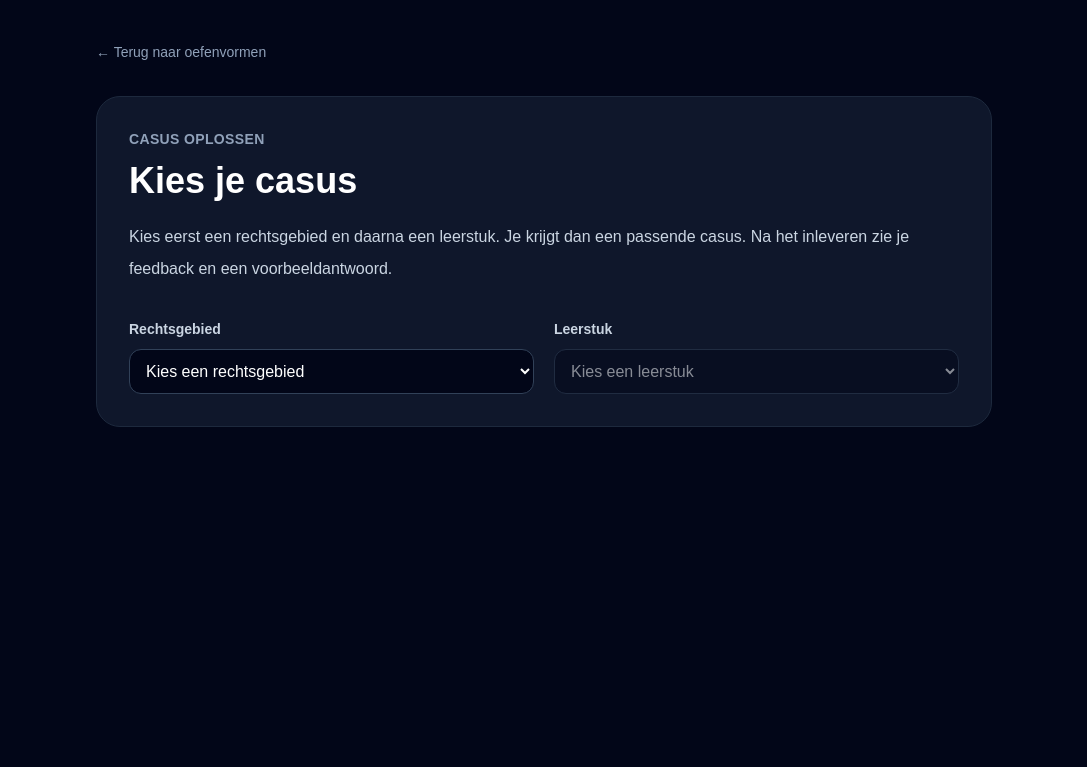
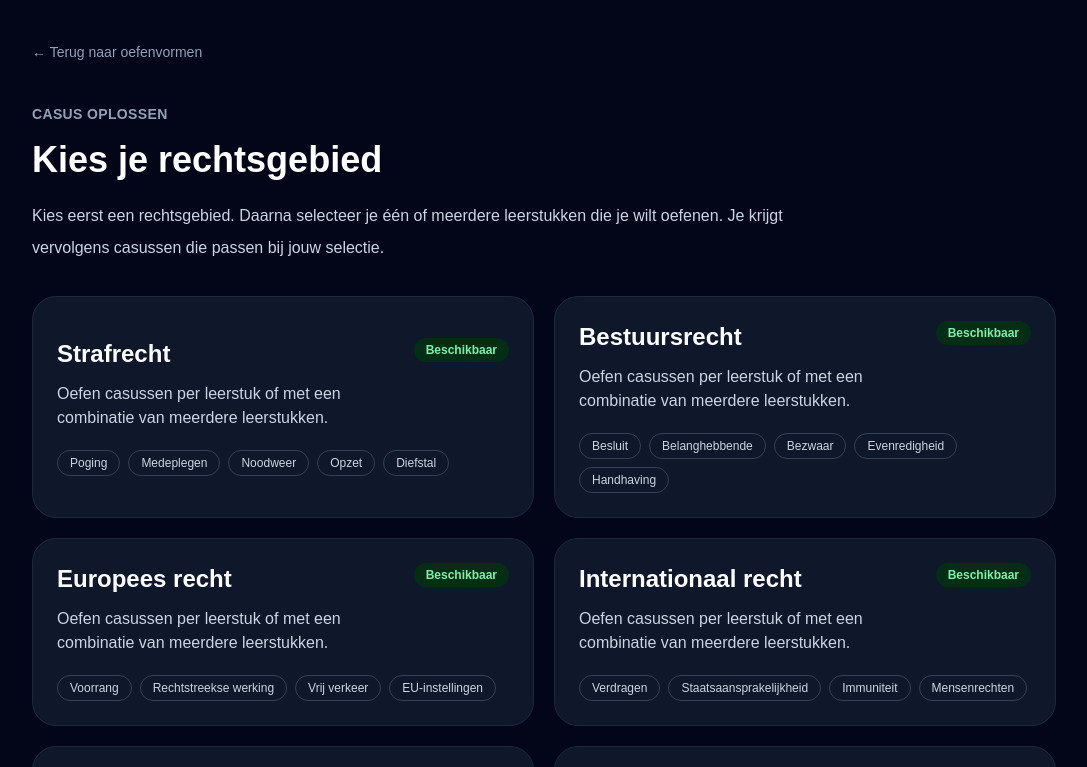
Before and after one commit to jneeleman2005-cmyk/casuscoach, a Next.js app: page /casus in a window 1280 px wide. Shown: the top 767 px of the page, without its empty margins (96-1183 px from the left). Built offline with nearby package versions, Linux system fonts and the light colour scheme.

Commit message:
Verbeter casusselectie met scroll naar leerstukken

```diff
--- a/app/casus/page.tsx
+++ b/app/casus/page.tsx
@@ -1,16 +1,18 @@
 "use client";
 
-import { useMemo, useState } from "react";
+import { useMemo, useRef, useState } from "react";
 
 const subjects = [
   {
     name: "Strafrecht",
     slug: "strafrecht",
+    available: true,
     topics: ["Poging", "Medeplegen", "Noodweer", "Opzet", "Diefstal"],
   },
   {
     name: "Bestuursrecht",
     slug: "bestuursrecht",
+    available: true,
     topics: [
       "Besluit",
       "Belanghebbende",
@@ -22,6 +24,7 @@
   {
     name: "Europees recht",
     slug: "europees-recht",
+    available: true,
     topics: [
       "Voorrang",
       "Rechtstreekse werking",
@@ -32,11 +35,18 @@
   {
     name: "Internationaal recht",
     slug: "internationaal-recht",
-    topics: ["Verdragen", "Staatsaansprakelijkheid", "Immuniteit", "Mensenrechten"],
+    available: true,
+    topics: [
+      "Verdragen",
+      "Staatsaansprakelijkheid",
+      "Immuniteit",
+      "Mensenrechten",
+    ],
   },
   {
     name: "Staatsrecht",
     slug: "staatsrecht",
+    available: true,
     topics: [
       "Grondrechten",
       "Trias politica",
@@ -47,16 +57,24 @@
   {
     name: "Goederenrecht",
     slug: "goederenrecht",
+    available: true,
     topics: ["Eigendom", "Bezit", "Houderschap", "Overdracht"],
   },
   {
     name: "Bedrijfsrecht",
     slug: "bedrijfsrecht",
-    topics: ["BV", "NV", "Bestuurdersaansprakelijkheid", "Vertegenwoordiging"],
+    available: true,
+    topics: [
+      "BV",
+      "NV",
+      "Bestuurdersaansprakelijkheid",
+      "Vertegenwoordiging",
+    ],
   },
   {
     name: "Openbare orde recht",
     slug: "openbare-orde-recht",
+    available: true,
     topics: [
       "APV",
       "Noodbevel",
@@ -67,7 +85,7 @@
   },
 ];
 
-const exampleCases = [
+const cases = [
   {
     subject: "strafrecht",
     topic: "Poging",
@@ -77,6 +95,22 @@
       "PROC/IRAC: De vraag is of Daan strafbaar is wegens poging. Voor poging is vereist dat sprake is van een voornemen tot het plegen van een misdrijf en een begin van uitvoering. Daan wilde de jas uit de auto wegnemen en heeft de autoruit al ingeslagen om die jas te pakken. Die gedraging is naar uiterlijke verschijningsvorm gericht op voltooiing van de diefstal. Daarom ligt strafbare poging tot diefstal voor de hand.",
   },
   {
+    subject: "strafrecht",
+    topic: "Medeplegen",
+    title: "De uitkijk bij de scooter",
+    text: "Noah forceert het slot van een scooter. Sam staat op de hoek van de straat op de uitkijk en waarschuwt Noah als er iemand aankomt. Zij hadden vooraf afgesproken de scooter samen te stelen. Beoordeel of Sam als medepleger kan worden aangemerkt.",
+    modelAnswer:
+      "PROC/IRAC: De vraag is of Sam medepleger is. Voor medeplegen is vereist dat sprake is van nauwe en bewuste samenwerking en een voldoende significante bijdrage. Sam heeft vooraf afspraken gemaakt en levert tijdens de uitvoering een actieve bijdrage door op de uitkijk te staan. Daardoor kan zijn bijdrage voldoende gewicht hebben. Medeplegen ligt daarom voor de hand.",
+  },
+  {
+    subject: "strafrecht",
+    topic: "Noodweer",
+    title: "De klap op straat",
+    text: "Mila wordt op straat plotseling aangevallen door iemand die haar meerdere vuistslagen geeft. Zij duwt de aanvaller hard weg, waardoor die valt en letsel oploopt. Beoordeel of Mila een beroep op noodweer kan doen.",
+    modelAnswer:
+      "PROC/IRAC: De vraag is of Mila een beroep op noodweer kan doen. Noodweer vereist een ogenblikkelijke wederrechtelijke aanranding en een noodzakelijke en proportionele verdediging. Mila werd plotseling fysiek aangevallen en verdedigde zich door de aanvaller weg te duwen. Als die reactie noodzakelijk en niet disproportioneel was, kan noodweer slagen.",
+  },
+  {
     subject: "bestuursrecht",
     topic: "Belanghebbende",
     title: "Festival in het park",
@@ -84,34 +118,112 @@
     modelAnswer:
       "PROC/IRAC: De vraag is of de bewoner belanghebbende is. Daarvoor moet sprake zijn van een eigen, persoonlijk, objectief bepaalbaar, actueel en rechtstreeks belang. Omdat de bewoner op 50 meter afstand woont, kan hij feitelijke gevolgen van enige betekenis ondervinden, zoals geluidsoverlast. Daarom kan hij waarschijnlijk als belanghebbende worden aangemerkt.",
   },
+  {
+    subject: "bestuursrecht",
+    topic: "Besluit",
+    title: "De afgewezen vergunning",
+    text: "Een student vraagt een evenementenvergunning aan bij de gemeente. De burgemeester wijst de aanvraag schriftelijk af. Beoordeel of deze afwijzing een besluit is in de zin van de Awb.",
+    modelAnswer:
+      "PROC/IRAC: De vraag is of de afwijzing een besluit is. Een besluit is een schriftelijke beslissing van een bestuursorgaan inhoudende een publiekrechtelijke rechtshandeling. De burgemeester is een bestuursorgaan, de afwijzing is schriftelijk en gericht op rechtsgevolg, namelijk het niet verkrijgen van de vergunning. De afwijzing is daarom waarschijnlijk een besluit.",
+  },
+  {
+    subject: "goederenrecht",
+    topic: "Eigendom",
+    title: "De verkochte laptop",
+    text: "Lars verkoopt zijn laptop aan Emma. Zij spreken af dat Emma direct eigenaar wordt, maar de laptop blijft nog een week bij Lars liggen. Beoordeel welke vereisten relevant zijn voor overdracht van eigendom.",
+    modelAnswer:
+      "PROC/IRAC: De vraag is of de eigendom rechtsgeldig is overgedragen. Voor overdracht is vereist: een geldige titel, beschikkingsbevoegdheid en levering. De koopovereenkomst kan de titel vormen en Lars lijkt beschikkingsbevoegd als eigenaar. Daarnaast moet levering plaatsvinden op de wettelijk voorgeschreven wijze. Zonder levering is Emma nog niet automatisch eigenaar.",
+  },
 ];
 
 export default function CasusPage() {
   const [selectedSubject, setSelectedSubject] = useState("");
-  const [selectedTopic, setSelectedTopic] = useState("");
+  const [selectedTopics, setSelectedTopics] = useState<string[]>([]);
+  const [hasStarted, setHasStarted] = useState(false);
+  const [currentCaseIndex, setCurrentCaseIndex] = useState(0);
   const [answer, setAnswer] = useState("");
   const [submitted, setSubmitted] = useState(false);
 
+  const topicsSectionRef = useRef<HTMLElement | null>(null);
+
   const subject = subjects.find((item) => item.slug === selectedSubject);
 
-  const selectedCase = useMemo(() => {
-    return (
-      exampleCases.find(
-        (item) => item.subject === selectedSubject && item.topic === selectedTopic
-      ) ?? {
-        title: "Voorbeeldcasus",
-        text: `Dit is een voorbeeldcasus voor ${
+  const filteredCases = useMemo(() => {
+    const matchingCases = cases.filter((item) => {
+      return item.subject === selectedSubject && selectedTopics.includes(item.topic);
+    });
+
+    if (matchingCases.length > 0) {
+      return matchingCases;
+    }
+
+    if (selectedSubject && selectedTopics.length > 0) {
+      return selectedTopics.map((topic) => ({
+        subject: selectedSubject,
+        topic,
+        title: `${subject?.name ?? "Rechtsgebied"} · ${topic}`,
+        text: `Dit is een tijdelijke voorbeeldcasus voor ${
           subject?.name ?? "het gekozen rechtsgebied"
-        } - ${
-          selectedTopic || "het gekozen leerstuk"
-        }. Later vullen we hier per leerstuk echte casussen in.`,
+        } over het leerstuk ${topic}. Later kun je hier een echte casus voor invullen.`,
         modelAnswer:
-          "Dit is een voorlopig voorbeeldantwoord. Later wordt dit vervangen door een inhoudelijk uitgewerkt antwoord volgens PROC/IRAC.",
+          "Dit is een tijdelijk voorbeeldantwoord. Later vervangen we dit door een volledig uitgewerkt voorbeeldantwoord volgens PROC/IRAC.",
+      }));
     }
-    );
-  }, [selectedSubject, selectedTopic, subject?.name]);
 
-  function handleSubmit() {
+    return [];
+  }, [selectedSubject, selectedTopics, subject?.name]);
+
+  const currentCase = filteredCases[currentCaseIndex];
+
+  function selectSubject(slug: string) {
+    setSelectedSubject(slug);
+    setSelectedTopics([]);
+
+    setTimeout(() => {
+      topicsSectionRef.current?.scrollIntoView({
+        behavior: "smooth",
+        block: "start",
+      });
+    }, 0);
+  }
+
+  function toggleTopic(topic: string) {
+    setSelectedTopics((previous) => {
+      if (previous.includes(topic)) {
+        return previous.filter((item) => item !== topic);
+      }
+
+      return [...previous, topic];
+    });
+  }
+
+  function selectAllTopics() {
+    if (!subject) return;
+    setSelectedTopics(subject.topics);
+  }
+
+  function clearTopics() {
+    setSelectedTopics([]);
+  }
+
+  function startPractice() {
+    if (!selectedSubject) {
+      alert("Kies eerst een rechtsgebied.");
+      return;
+    }
+
+    if (selectedTopics.length === 0) {
+      alert("Kies minimaal één leerstuk.");
+      return;
+    }
+
+    setHasStarted(true);
+    setCurrentCaseIndex(0);
+    setAnswer("");
+    setSubmitted(false);
+  }
+
+  function submitAnswer() {
     if (answer.trim().length < 20) {
       alert("Schrijf eerst een iets uitgebreider antwoord.");
       return;
@@ -120,90 +232,55 @@
     setSubmitted(true);
   }
 
+  function nextCase() {
+    const nextIndex = currentCaseIndex + 1;
+
+    if (nextIndex >= filteredCases.length) {
+      setHasStarted(false);
+      setCurrentCaseIndex(0);
+      setAnswer("");
+      setSubmitted(false);
+      return;
+    }
+
+    setCurrentCaseIndex(nextIndex);
+    setAnswer("");
+    setSubmitted(false);
+  }
+
+  function backToSelection() {
+    setHasStarted(false);
+    setCurrentCaseIndex(0);
+    setAnswer("");
+    setSubmitted(false);
+  }
+
+  if (hasStarted && currentCase) {
     return (
       <main className="min-h-screen bg-slate-950 px-6 py-10 text-white">
         <div className="mx-auto max-w-4xl">
-        <a href="/oefenen" className="text-sm text-slate-400 hover:text-white">
-          ← Terug naar oefenvormen
-        </a>
+          <button
+            onClick={backToSelection}
+            className="text-sm text-slate-400 hover:text-white"
+          >
+            ← Terug naar selectie
+          </button>
 
           <section className="mt-8 rounded-3xl border border-slate-800 bg-slate-900 p-8">
+            <div className="flex flex-col gap-4 sm:flex-row sm:items-center sm:justify-between">
               <p className="text-sm font-semibold uppercase tracking-wide text-slate-400">
-            Casus oplossen
+                {subject?.name} · {currentCase.topic}
               </p>
 
-          <h1 className="mt-3 text-4xl font-bold">Kies je casus</h1>
-
-          <p className="mt-5 leading-8 text-slate-300">
-            Kies eerst een rechtsgebied en daarna een leerstuk. Je krijgt dan
-            een passende casus. Na het inleveren zie je feedback en een
-            voorbeeldantwoord.
+              <p className="rounded-full border border-slate-700 px-4 py-2 text-sm text-slate-300">
+                Casus {currentCaseIndex + 1} van {filteredCases.length}
               </p>
-
-          <div className="mt-8 grid gap-5 md:grid-cols-2">
-            <div>
-              <label className="text-sm font-semibold text-slate-300">
-                Rechtsgebied
-              </label>
-
-              <select
-                value={selectedSubject}
-                onChange={(event) => {
-                  setSelectedSubject(event.target.value);
-                  setSelectedTopic("");
-                  setSubmitted(false);
-                  setAnswer("");
-                }}
-                className="mt-2 w-full rounded-xl border border-slate-700 bg-slate-950 p-3 text-white"
-              >
-                <option value="">Kies een rechtsgebied</option>
-                {subjects.map((item) => (
-                  <option key={item.slug} value={item.slug}>
-                    {item.name}
-                  </option>
-                ))}
-              </select>
             </div>
 
-            <div>
-              <label className="text-sm font-semibold text-slate-300">
-                Leerstuk
-              </label>
+            <h1 className="mt-6 text-3xl font-bold">{currentCase.title}</h1>
 
-              <select
-                value={selectedTopic}
-                onChange={(event) => {
-                  setSelectedTopic(event.target.value);
-                  setSubmitted(false);
-                  setAnswer("");
-                }}
-                disabled={!subject}
-                className="mt-2 w-full rounded-xl border border-slate-700 bg-slate-950 p-3 text-white disabled:opacity-50"
-              >
-                <option value="">Kies een leerstuk</option>
-                {subject?.topics.map((topic) => (
-                  <option key={topic} value={topic}>
-                    {topic}
-                  </option>
-                ))}
-              </select>
-            </div>
-          </div>
-
-          {selectedSubject && selectedTopic && (
-            <div className="mt-8">
-              <div className="rounded-2xl border border-slate-700 bg-slate-950 p-6">
-                <p className="text-sm font-semibold uppercase tracking-wide text-slate-500">
-                  {subject?.name} · {selectedTopic}
-                </p>
-
-                <h2 className="mt-3 text-2xl font-bold">
-                  {selectedCase.title}
-                </h2>
-
-                <p className="mt-4 leading-8 text-slate-300">
-                  {selectedCase.text}
-                </p>
+            <div className="mt-6 rounded-2xl border border-slate-700 bg-slate-950 p-6">
+              <p className="leading-8 text-slate-300">{currentCase.text}</p>
             </div>
 
             <div className="mt-6">
@@ -219,13 +296,13 @@
               />
             </div>
 
+            {!submitted && (
               <button
-                onClick={handleSubmit}
+                onClick={submitAnswer}
                 className="mt-5 rounded-xl bg-white px-6 py-3 font-semibold text-slate-950 transition hover:bg-slate-200"
               >
                 Lever antwoord in
               </button>
-            </div>
             )}
 
             {submitted && (
@@ -237,15 +314,14 @@
 
                   <p className="mt-4 leading-8 text-slate-200">
                     Dit is nu nog vaste demo-feedback. Straks koppelen we hier AI
-                  aan. Dan beoordeelt het systeem of je rechtsvraag,
-                  rechtsregel, toepassing en conclusie juridisch sterk genoeg
-                  zijn.
+                    aan. Dan beoordeelt het systeem je antwoord op rechtsvraag,
+                    regel, toepassing en conclusie.
                   </p>
 
                   <ul className="mt-4 list-disc space-y-2 pl-5 text-slate-300">
-                  <li>Controleer of je begint met een duidelijke rechtsvraag.</li>
+                    <li>Begin met een duidelijke rechtsvraag.</li>
                     <li>Noem de juiste rechtsregel of toetsingsmaatstaf.</li>
-                  <li>Pas de regel concreet toe op de feiten uit de casus.</li>
+                    <li>Pas de regel concreet toe op de feiten.</li>
                     <li>Eindig met een duidelijke conclusie.</li>
                   </ul>
                 </div>
@@ -254,9 +330,18 @@
                   <h2 className="text-2xl font-bold">Voorbeeldantwoord</h2>
 
                   <p className="mt-4 leading-8 text-slate-200">
-                  {selectedCase.modelAnswer}
+                    {currentCase.modelAnswer}
                   </p>
                 </div>
+
+                <button
+                  onClick={nextCase}
+                  className="rounded-xl bg-white px-6 py-3 font-semibold text-slate-950 transition hover:bg-slate-200"
+                >
+                  {currentCaseIndex + 1 >= filteredCases.length
+                    ? "Terug naar selectie"
+                    : "Volgende casus"}
+                </button>
               </section>
             )}
           </section>
@@ -264,3 +349,151 @@
       </main>
     );
   }
+
+  return (
+    <main className="min-h-screen bg-slate-950 px-6 py-10 text-white">
+      <div className="mx-auto max-w-5xl">
+        <a href="/oefenen" className="text-sm text-slate-400 hover:text-white">
+          ← Terug naar oefenvormen
+        </a>
+
+        <section className="mt-10">
+          <p className="text-sm font-semibold uppercase tracking-wide text-slate-400">
+            Casus oplossen
+          </p>
+
+          <h1 className="mt-4 text-4xl font-bold">Kies je rechtsgebied</h1>
+
+          <p className="mt-5 max-w-3xl leading-8 text-slate-300">
+            Kies eerst een rechtsgebied. Daarna selecteer je één of meerdere
+            leerstukken die je wilt oefenen. Je krijgt vervolgens casussen die
+            passen bij jouw selectie.
+          </p>
+        </section>
+
+        <section className="mt-8 grid gap-5 md:grid-cols-2">
+          {subjects.map((item) => {
+            const isSelected = selectedSubject === item.slug;
+
+            return (
+              <button
+                key={item.slug}
+                onClick={() => selectSubject(item.slug)}
+                className={`rounded-3xl border p-6 text-left transition ${
+                  isSelected
+                    ? "border-white bg-slate-800"
+                    : "border-slate-800 bg-slate-900 hover:border-white hover:bg-slate-800"
+                }`}
+              >
+                <div className="flex items-start justify-between gap-4">
+                  <div>
+                    <h2 className="text-2xl font-bold">{item.name}</h2>
+
+                    <p className="mt-3 text-slate-300">
+                      Oefen casussen per leerstuk of met een combinatie van
+                      meerdere leerstukken.
+                    </p>
+                  </div>
+
+                  <span className="rounded-full bg-green-950 px-3 py-1 text-xs font-semibold text-green-300">
+                    Beschikbaar
+                  </span>
+                </div>
+
+                <div className="mt-5 flex flex-wrap gap-2">
+                  {item.topics.map((topic) => (
+                    <span
+                      key={topic}
+                      className="rounded-full border border-slate-700 px-3 py-1 text-xs text-slate-300"
+                    >
+                      {topic}
+                    </span>
+                  ))}
+                </div>
+              </button>
+            );
+          })}
+        </section>
+
+        {subject && (
+          <section
+            ref={topicsSectionRef}
+            className="mt-8 rounded-3xl border border-slate-800 bg-slate-900 p-8"
+          >
+            <div className="flex flex-col gap-4 sm:flex-row sm:items-center sm:justify-between">
+              <div>
+                <p className="text-sm font-semibold uppercase tracking-wide text-slate-400">
+                  Leerstukken
+                </p>
+
+                <h2 className="mt-2 text-3xl font-bold">{subject.name}</h2>
+              </div>
+
+              <div className="flex gap-3">
+                <button
+                  onClick={selectAllTopics}
+                  className="rounded-xl border border-slate-700 px-4 py-2 text-sm font-semibold text-white hover:bg-slate-800"
+                >
+                  Selecteer alles
+                </button>
+
+                <button
+                  onClick={clearTopics}
+                  className="rounded-xl border border-slate-700 px-4 py-2 text-sm font-semibold text-white hover:bg-slate-800"
+                >
+                  Wis selectie
+                </button>
+              </div>
+            </div>
+
+            <div className="mt-6 grid gap-3 sm:grid-cols-2">
+              {subject.topics.map((topic) => {
+                const isSelected = selectedTopics.includes(topic);
+
+                return (
+                  <button
+                    key={topic}
+                    onClick={() => toggleTopic(topic)}
+                    className={`rounded-2xl border p-4 text-left transition ${
+                      isSelected
+                        ? "border-white bg-slate-800"
+                        : "border-slate-700 bg-slate-950 hover:bg-slate-800"
+                    }`}
+                  >
+                    <div className="flex items-center justify-between gap-4">
+                      <span className="font-semibold">{topic}</span>
+
+                      <span
+                        className={`rounded-full px-3 py-1 text-xs font-semibold ${
+                          isSelected
+                            ? "bg-white text-slate-950"
+                            : "bg-slate-900 text-slate-400"
+                        }`}
+                      >
+                        {isSelected ? "Geselecteerd" : "Kies"}
+                      </span>
+                    </div>
+                  </button>
+                );
+              })}
+            </div>
+
+            <div className="mt-8 flex flex-col gap-4 sm:flex-row sm:items-center sm:justify-between">
+              <p className="text-sm text-slate-400">
+                Geselecteerd: {selectedTopics.length} leerstuk
+                {selectedTopics.length === 1 ? "" : "ken"}
+              </p>
+
+              <button
+                onClick={startPractice}
+                className="rounded-xl bg-white px-6 py-3 font-semibold text-slate-950 transition hover:bg-slate-200"
+              >
+                Start casus oefenen
+              </button>
+            </div>
+          </section>
+        )}
+      </div>
+    </main>
+  );
+}
```
Lines whose indentation alone changed are shown as unchanged.
